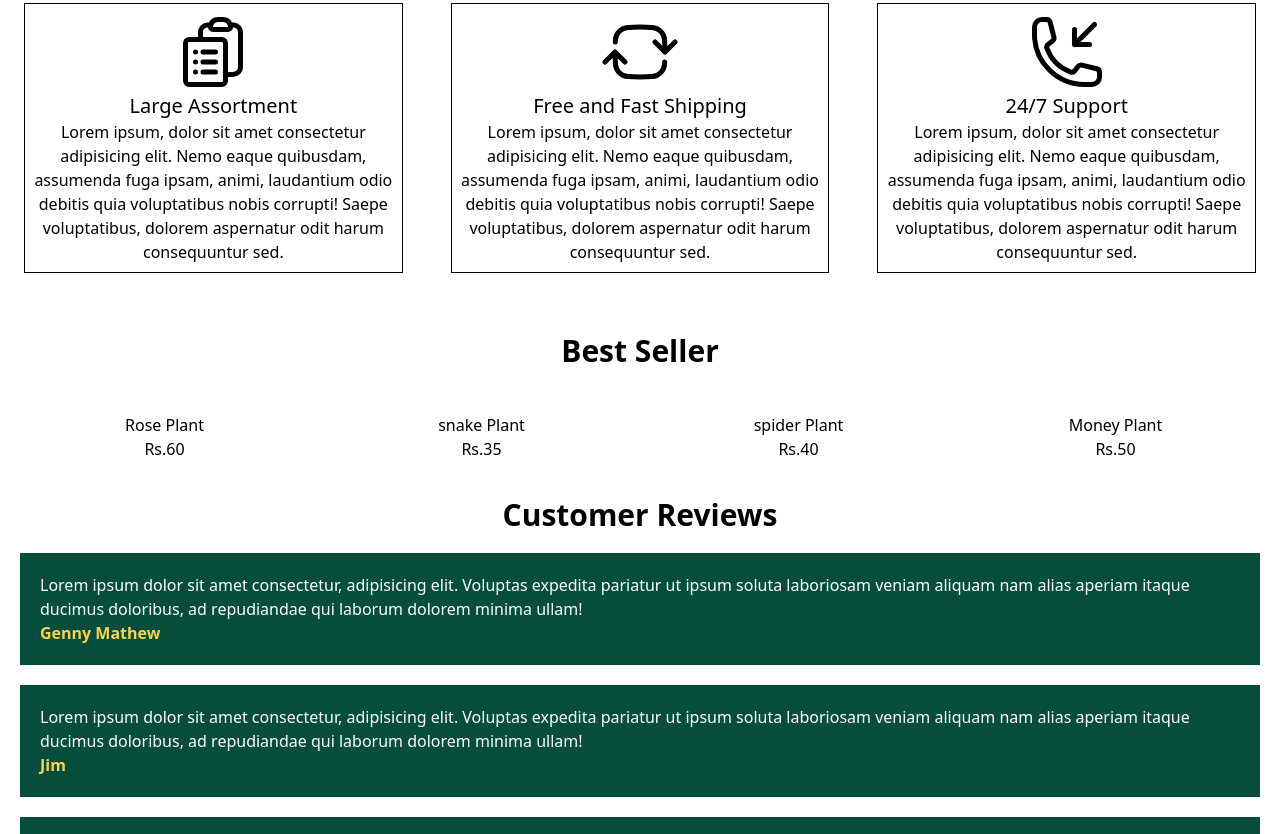
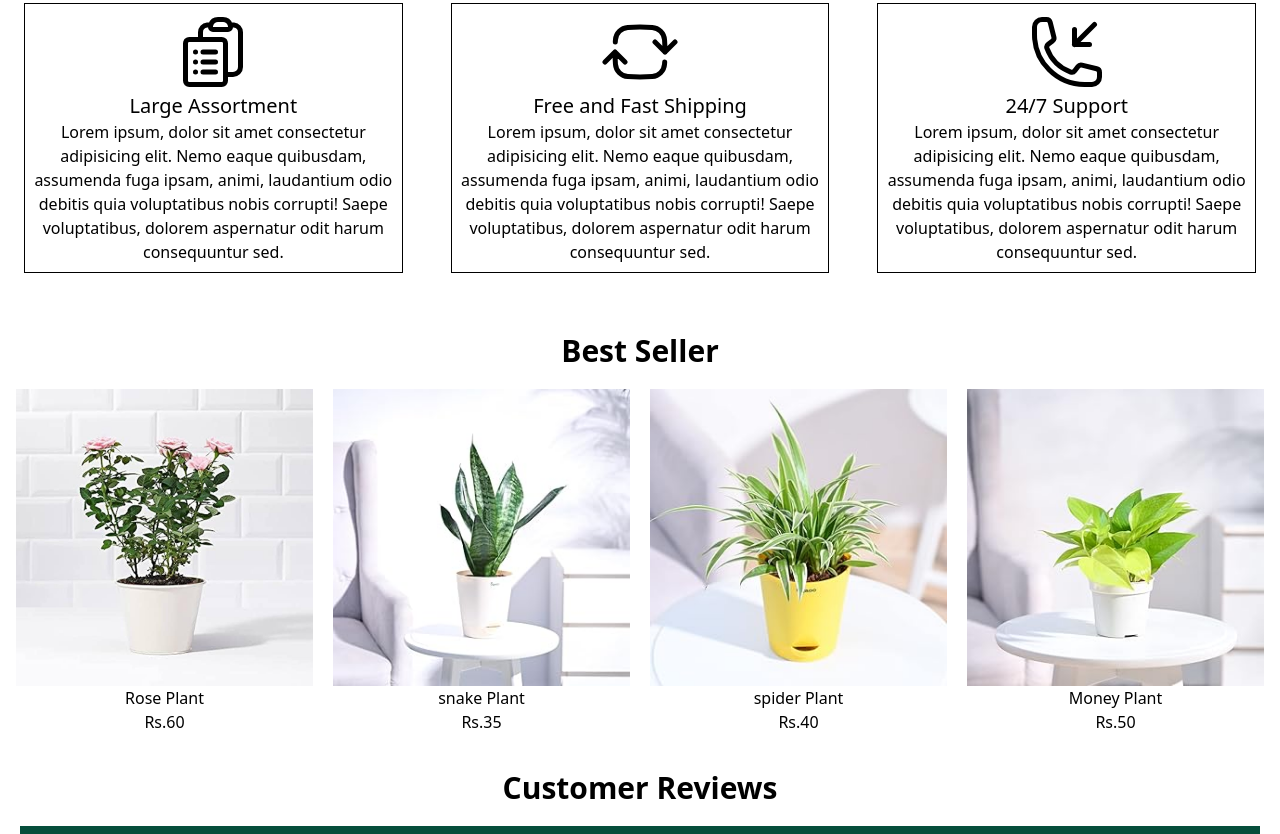
Before and after one commit to abirami-ramadoss/greenden, a plain HTML site: page index.html in a window 1280 px wide. Shown: the part 469-1303 px from the top of the page. Drawn offline with nearby package versions, Linux system fonts and the light colour scheme; files whose address does not match are found by name.

Commit message:
Update index.html

```diff
--- a/index.html
+++ b/index.html
@@ -113,25 +113,25 @@ https://cdn.jsdelivr.net/npm/tailwindcss@2.2.19/dist/tailwind.min.css
 
         <div class="grid grid-cols-2 md:grid-cols-4 mt-5 gap-5">
             <div>
-                <img src="./New folder/rose.jpg" class="inline hover:shadow-xl transform hover:-translate-y-2" alt="">
+                <img src="./rose.jpg" class="inline hover:shadow-xl transform hover:-translate-y-2" alt="">
                 <h1>Rose Plant</h1>
                 <p>Rs.60</p>
             </div>
 
             <div>
-                <img src="./New folder/snakee.jpg" class="inline hover:shadow-xl transform hover:-translate-y-2" alt="">
+                <img src="./snakee.jpg" class="inline hover:shadow-xl transform hover:-translate-y-2" alt="">
                 <h1>snake Plant</h1>
                 <p>Rs.35</p>
             </div>
 
             <div>
-                <img src="./New folder/spiderr.jpg" class="inline hover:shadow-xl transform hover:-translate-y-2"  alt="">
+                <img src="./spiderr.jpg" class="inline hover:shadow-xl transform hover:-translate-y-2"  alt="">
                 <h1>spider Plant</h1>
                 <p>Rs.40</p>
             </div>
 
             <div>
-                <img src="./New folder/money4.jpg" class="inline hover:shadow-xl transform hover:-translate-y-2" alt="">
+                <img src="./money4.jpg" class="inline hover:shadow-xl transform hover:-translate-y-2" alt="">
                 <h1>Money Plant</h1>
                 <p>Rs.50</p>
             </div>
```
